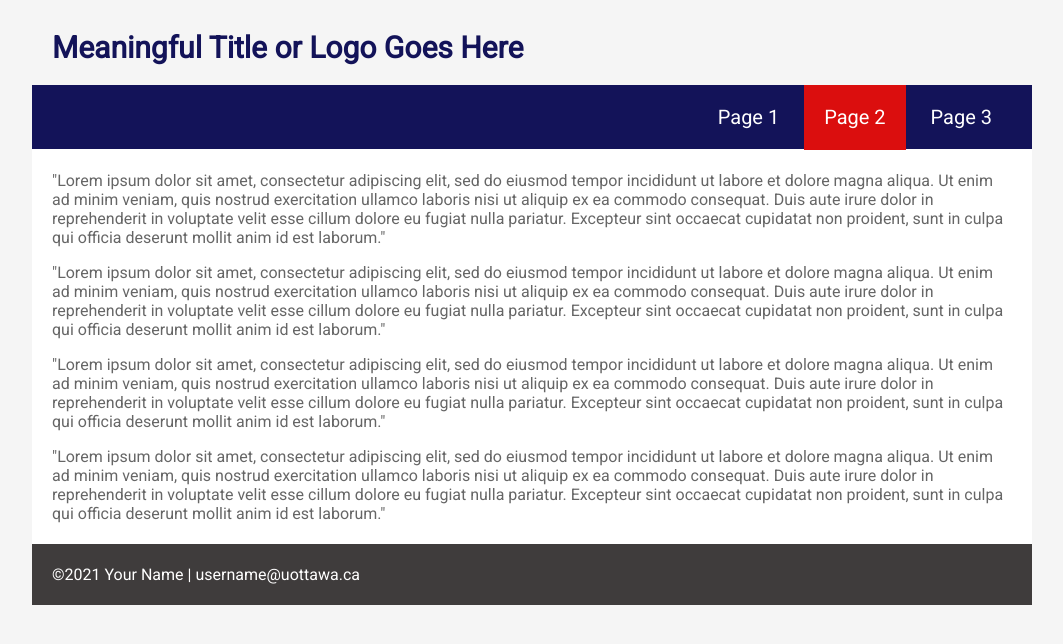
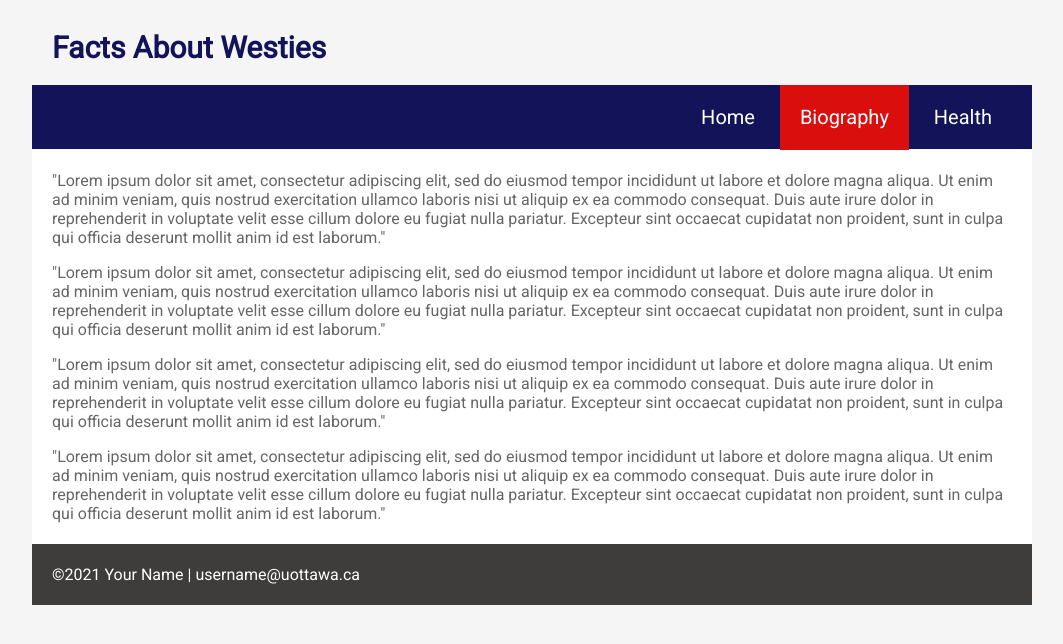
Before and after one commit to jsmarier-courses/project-1-mini-website-ckirk045, a plain HTML site: page biography.html in a window 1280 px wide. Shown: the whole page, without its empty margins (108-1171 px from the left). Drawn offline with Linux system fonts and the light colour scheme.

Commit message:
Change 2

```diff
--- a/biography.html
+++ b/biography.html
@@ -6,20 +6,20 @@
     <!-- Voici les liens vers la feuille de style CSS qui aide à modifier l'apparence visuelle de cette page et la feuille de style Google Fonts pour la police Roboto. -->
     <link rel="stylesheet" type="text/css" href="caroline.css">
     <link href="https://fonts.googleapis.com/css?family=Roboto" rel="stylesheet">
-    <title>Meaningful Title or Logo Goes Here</title>
+    <title>About Westies</title>
   </head>
   <body>
     <!-- The logo and menu are below. Don't touch the <div> and <nav> tags. -->
     <!-- Le logo et le menu sont ci-dessous. Ne touchez pas aux balises <div> et <nav>. -->
     <div class="top-bar">
       <div class="logo">
-        <p>Meaningful Title or Logo Goes Here</p>
+        <p>Facts About Westies</p>
       </div>
       <nav class="top-menu">
         <ul>
-          <li><a href="index.html">Page 1</a></li>
-          <li><a class="current-page-link" href="page2.html">Page 2</a></li>
-          <li><a href="page3.html">Page 3</a></li>
+          <li><a href="index.html">Home</a></li>
+          <li><a class="current-page-link" href="biography.html">Biography</a></li>
+          <li><a href="Health of Westies.html">Health</a></li>
         </ul>
       </nav>
     </div>
```
Also changed, not shown: Health of Westies.html (renamed from dogs.html, +5 -5 lines), index.html (+3 -3 lines).
